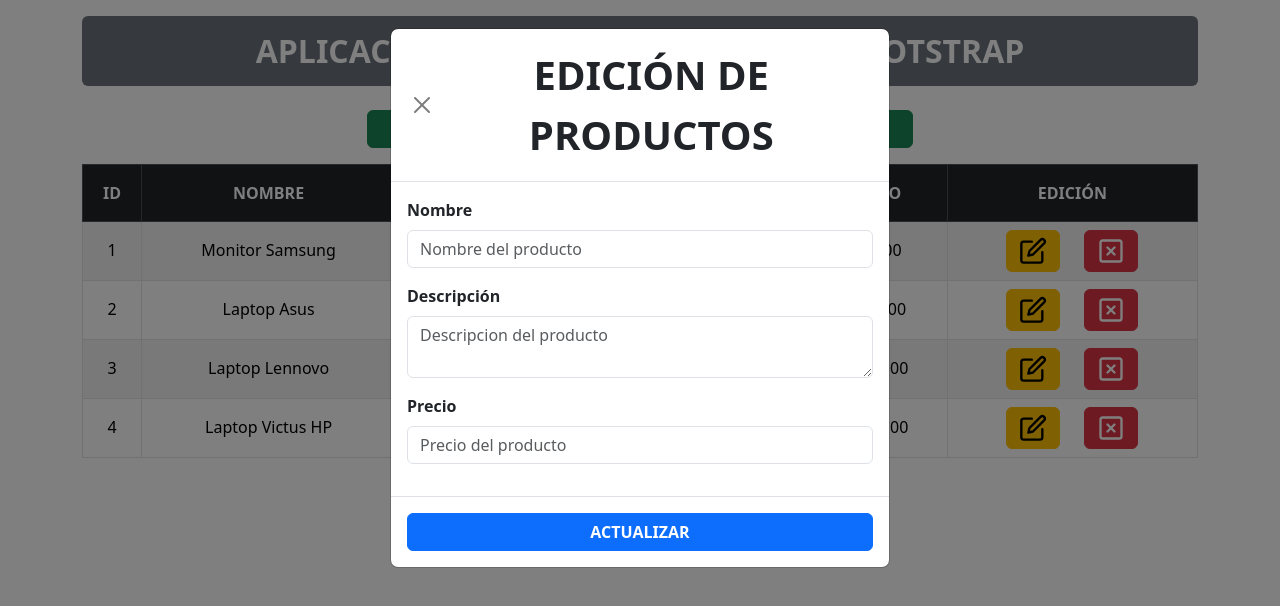
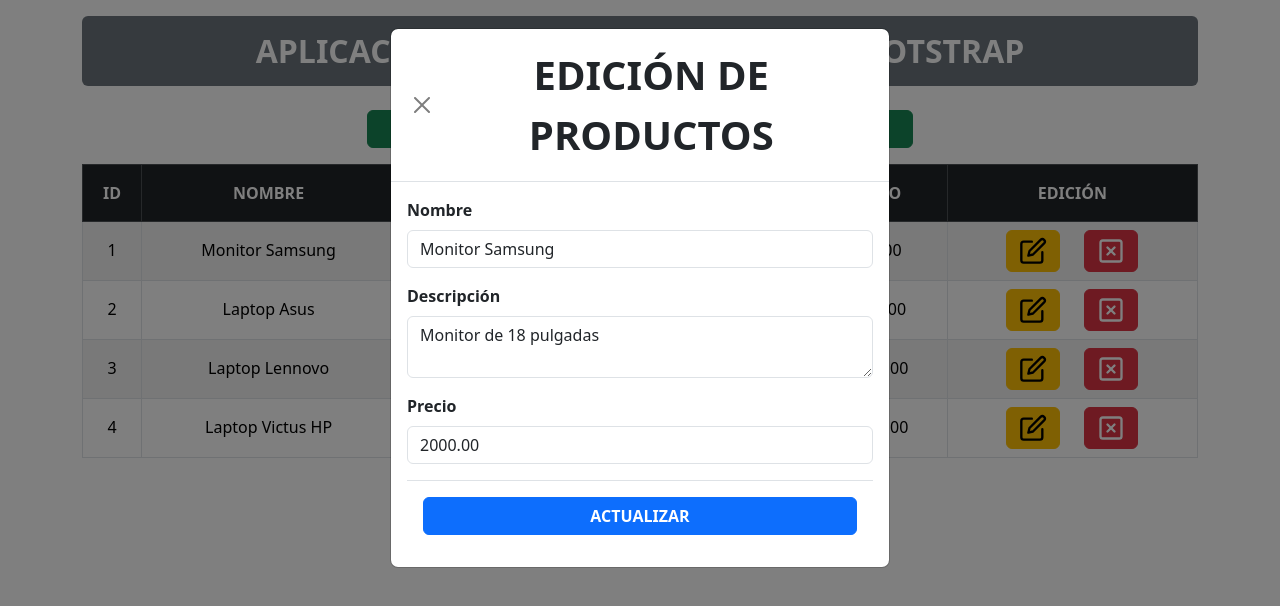
Before and after one commit to AlanAltamiranoH1504/App_React_SpringBoot_FrontEnd, a React (Vite) app: page / in a window 1280 px wide. Both pictures are taken after a click on the link 1033 px from the left and 251 px from the top of the page. Shown: the top 606 px of the page. Built offline with nearby package versions, Linux system fonts and the light colour scheme.

Commit message:
feat: add product editing

```diff
--- a/src/components/ProductTable.jsx
+++ b/src/components/ProductTable.jsx
@@ -1,10 +1,41 @@
+import {useState} from "react";
+
 export const ProductTable = ({products, setProducts}) => {
 
+    const [inputNombre, setInputNombre] = useState('');
+    const [inputDescripcion, setInputDescripcion] = useState('');
+    const [inputPrecio, setInputPrecio] = useState('');
+    const [idProducto, setIdProducto] = useState(null);
+
     const handleDelete = (id) => {
-        const productosActualizados = products.filter((producto) =>{
-           return producto.id !== id;
+        const productosActualizados = products.filter((producto) => {
+            return producto.id !== id;
         });
         setProducts(productosActualizados);
+    }
+
+    const handleEdit = (id) => {
+        const productoEditar = products.filter((producto) => {
+            return producto.id === id;
+        });
+        const producto = productoEditar[0];
+        const {nombre, descripcion, precio} = producto;
+        setInputNombre(nombre);
+        setInputDescripcion(descripcion);
+        setInputPrecio(precio);
+        setIdProducto(id);
+    }
+
+    const handleEditForm = (e) => {
+        e.preventDefault();
+        const id = idProducto;
+        const productosActualizados = products.map((producto) => {
+            return producto.id === id ? {
+                ...producto, nombre: inputNombre, descripcion: inputDescripcion, precio: inputPrecio
+            } : producto
+        });
+        setProducts(productosActualizados);
+        setIdProducto(null);
     }
 
     return (
@@ -31,8 +62,9 @@ export const ProductTable = ({products, setProducts}) => {
                                 <td class="py-3">{producto.precio}</td>
                                 <td>
                                     <div className="d-flex justify-content-center gap-4">
-                                        <a href="" className="btn btn-warning text-uppercase fw-bold"
-                                           data-bs-toggle="modal" data-bs-target="#modal">
+                                        <a href="#" className="btn btn-warning text-uppercase fw-bold"
+                                           data-bs-toggle="modal" data-bs-target="#modal"
+                                           onClick={() => handleEdit(producto.id)}>
                                             <svg xmlns="http://www.w3.org/2000/svg" width="28" height="28"
                                                  viewBox="0 0 24 24" fill="none" stroke="currentColor"
                                                  stroke-width="2" stroke-linecap="round" stroke-linejoin="round"
@@ -43,7 +75,8 @@ export const ProductTable = ({products, setProducts}) => {
                                                     d="M18.5 2.5a2.121 2.121 0 0 1 3 3L12 15l-4 1 1-4 9.5-9.5z"></path>
                                             </svg>
                                         </a>
-                                        <a href="#" className="btn btn-danger text-uppercase fw-bold" onClick={() => handleDelete(producto.id)}>
+                                        <a href="#" className="btn btn-danger text-uppercase fw-bold"
+                                           onClick={() => handleDelete(producto.id)}>
                                             <svg xmlns="http://www.w3.org/2000/svg" width="28" height="28"
                                                  viewBox="0 0 24 24" fill="none" stroke="currentColor"
                                                  stroke-width="2" stroke-linecap="round" stroke-linejoin="round"
@@ -71,29 +104,35 @@ export const ProductTable = ({products, setProducts}) => {
                                         Productos</h1>
                                 </div>
                                 <div className="modal-body">
-                                    <form>
+                                    <form onSubmit={handleEditForm}>
                                         <div className="mb-3">
                                             <label className="form-label fw-bold">Nombre</label>
                                             <input type="text" className="form-control" name="nombre" id="nombre"
-                                                   placeholder="Nombre del producto" required/>
+                                                   placeholder="Nombre del producto" required value={inputNombre}
+                                                   onChange={(e) => setInputNombre(e.target.value)}
+                                            />
                                         </div>
                                         <div className="mb-3">
                                             <label className="form-label fw-bold">Descripción</label>
                                             <textarea type="text" className="form-control" name="descripcion"
                                                       id="descripcion" placeholder="Descripcion del producto"
-                                                      required/>
+                                                      required value={inputDescripcion}
+                                                      onChange={(e) => setInputDescripcion(e.target.value)}
+                                            />
                                         </div>
                                         <div className="mb-3">
                                             <label className="form-label fw-bold">Precio</label>
                                             <input type="text" className="form-control" name="precio" id="precio"
-                                                   placeholder="Precio del producto"/>
+                                                   placeholder="Precio del producto" required value={inputPrecio}
+                                                   onChange={(e) => setInputPrecio(e.target.value)}
+                                            />
+                                        </div>
+                                        <div className="modal-footer">
+                                            <input type="submit"
+                                                   className="btn btn-primary block w-100 text-uppercase fw-bold"
+                                                   value="Actualizar"/>
                                         </div>
                                     </form>
-                                </div>
-                                <div className="modal-footer">
-                                    <input type="submit"
-                                           className="btn btn-primary block w-100 text-uppercase fw-bold"
-                                           value="Actualizar"/>
                                 </div>
                             </div>
                         </div>
```
